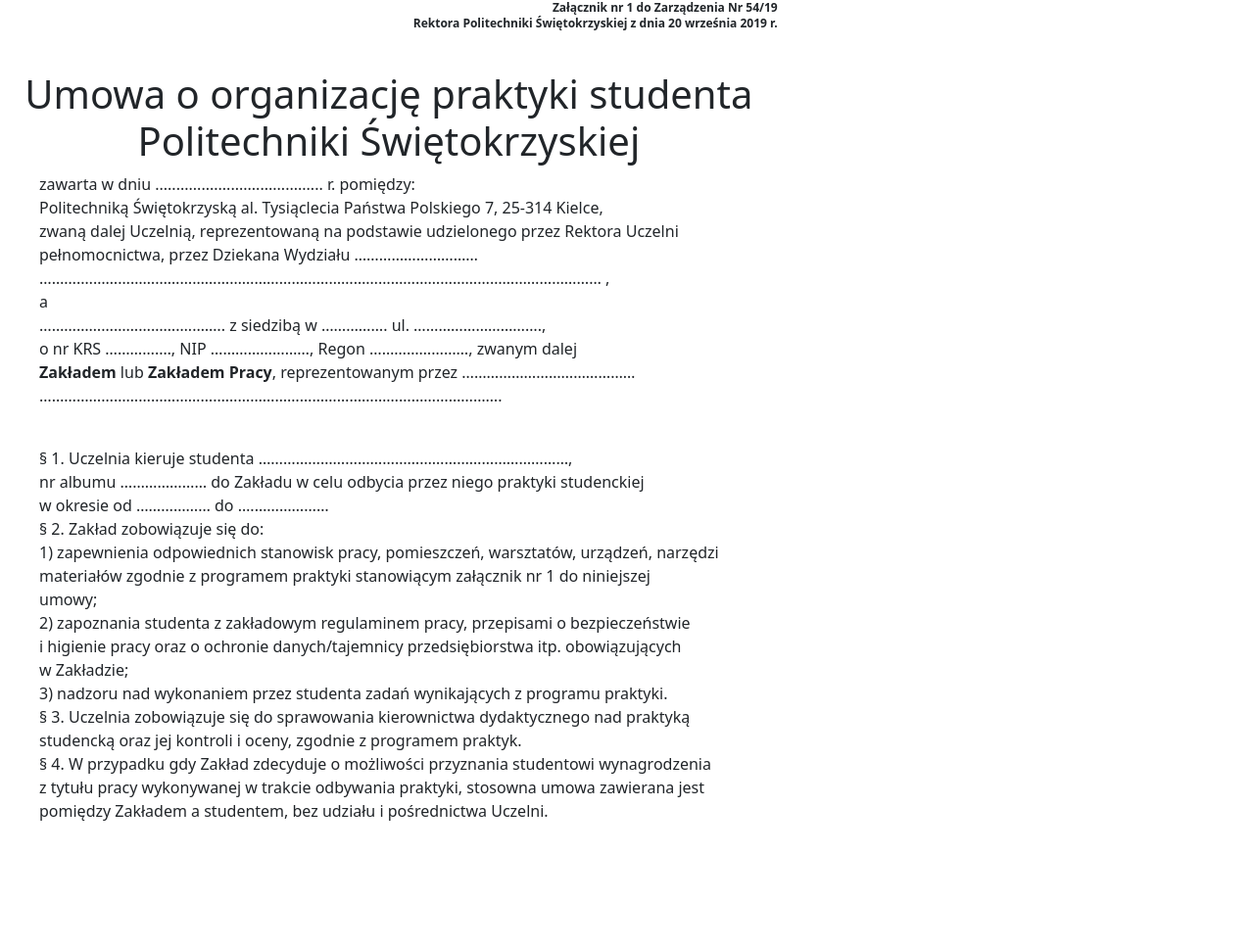
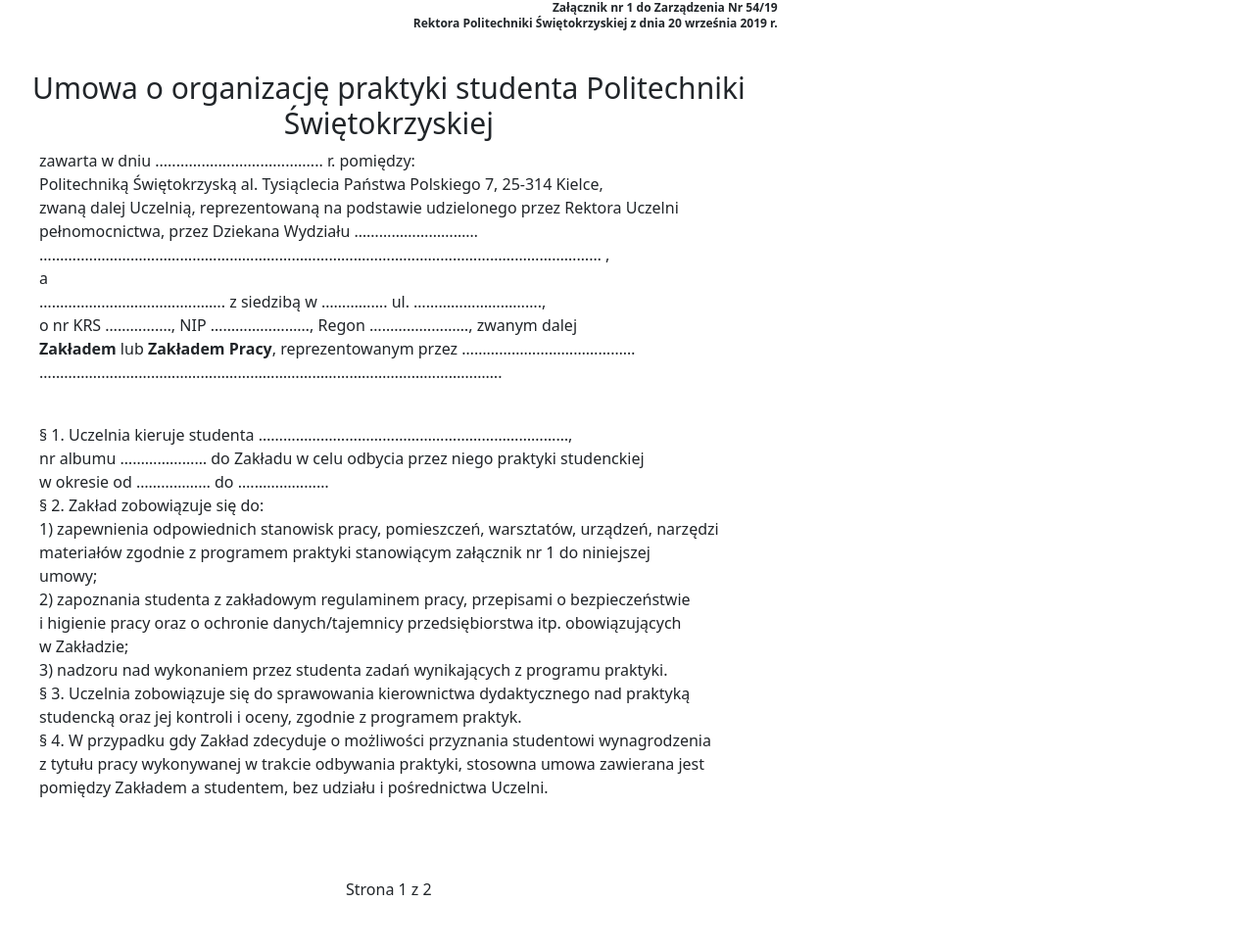
Before and after one commit to wojwoj8/silevis-psk-23-Ctrl-Alt-Del-icious, a React (Vite) app in the folder frontend/: page /doc1 in a window 1280 px wide. Shown: the part 292-1262 px from the top of the page at 98% size. Built offline with nearby package versions, Linux system fonts and the light colour scheme.

Commit message:
doc1 change

```diff
--- a/frontend/src/components/pdf/Doc1.tsx
+++ b/frontend/src/components/pdf/Doc1v1.tsx
@@ -4,7 +4,7 @@
     <span className="font-bold text-xs ">Załącznik nr 1 do Zarządzenia Nr 54/19</span>
     <span className="font-bold text-xs ">Rektora Politechniki Świętokrzyskiej z dnia 20 września 2019 r.</span>
     </div>
-    <h1 className="mt-10 text-center">Umowa o organizację praktyki studenta Politechniki Świętokrzyskiej</h1>
+    <h1 className="mt-10 text-center text-3xl">Umowa o organizację praktyki studenta Politechniki Świętokrzyskiej</h1>
     <div>
         <span className="mx-10">zawarta w dniu ........................................ r. pomiędzy:</span><br></br>
         <span className="mx-10">Politechniką Świętokrzyską al. Tysiąclecia Państwa Polskiego 7, 25-314 Kielce,</span><br></br>
@@ -36,5 +36,6 @@
     <span >z tytułu pracy wykonywanej w trakcie odbywania praktyki, stosowna umowa zawierana jest</span><br></br>
     <span >pomiędzy Zakładem a studentem, bez udziału i pośrednictwa Uczelni.</span><br></br>
     </div>
+    <span className="text-center block mt-20">Strona 1 z 2</span>
     </div>)
 }
--- a/frontend/src/main.tsx
+++ b/frontend/src/main.tsx
@@ -6,7 +6,7 @@
 import {  RouterProvider, createBrowserRouter } from 'react-router-dom'
 import "bootstrap/dist/js/bootstrap.bundle.min.js";
 import "bootstrap/dist/css/bootstrap.min.css";
-import Doc1 from './components/pdf/Doc1.tsx'
+import Doc1 from './components/pdf/Doc1v1.tsx'
 import HubComponent from './components/HubComponent.tsx'
 
 const router = createBrowserRouter([{
```
Also changed, not shown: frontend/src/components/pdf/Doc1v2.tsx (added).
